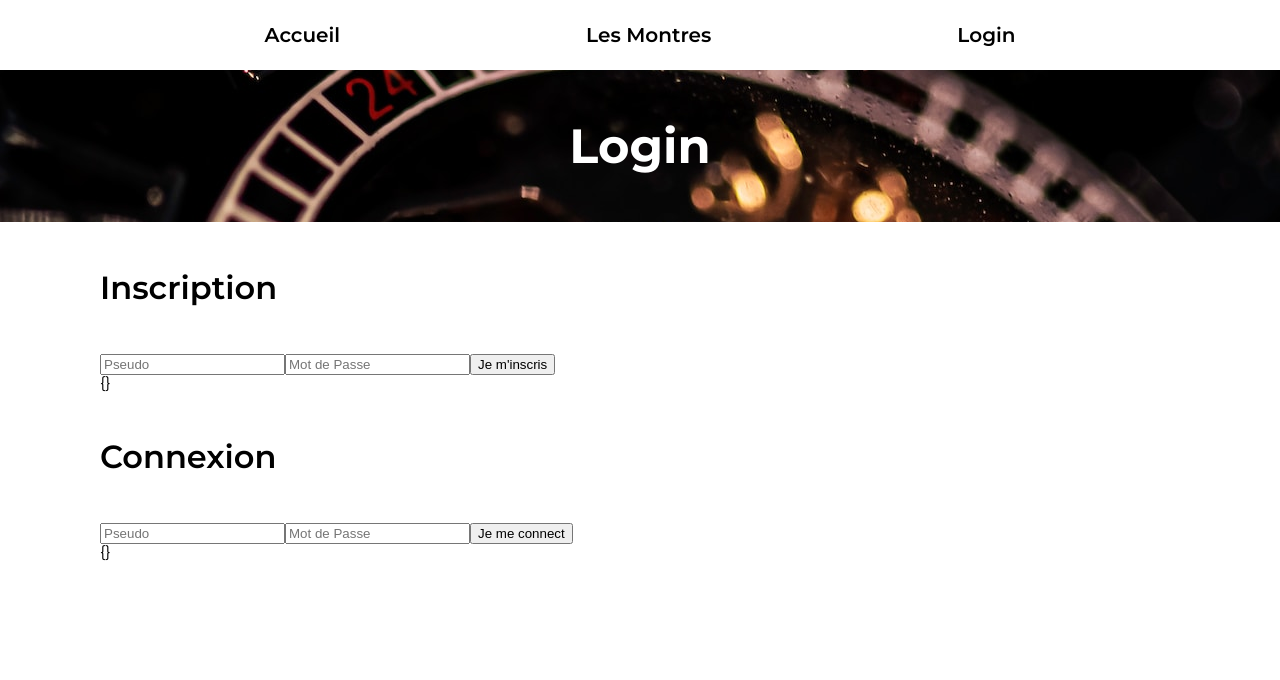
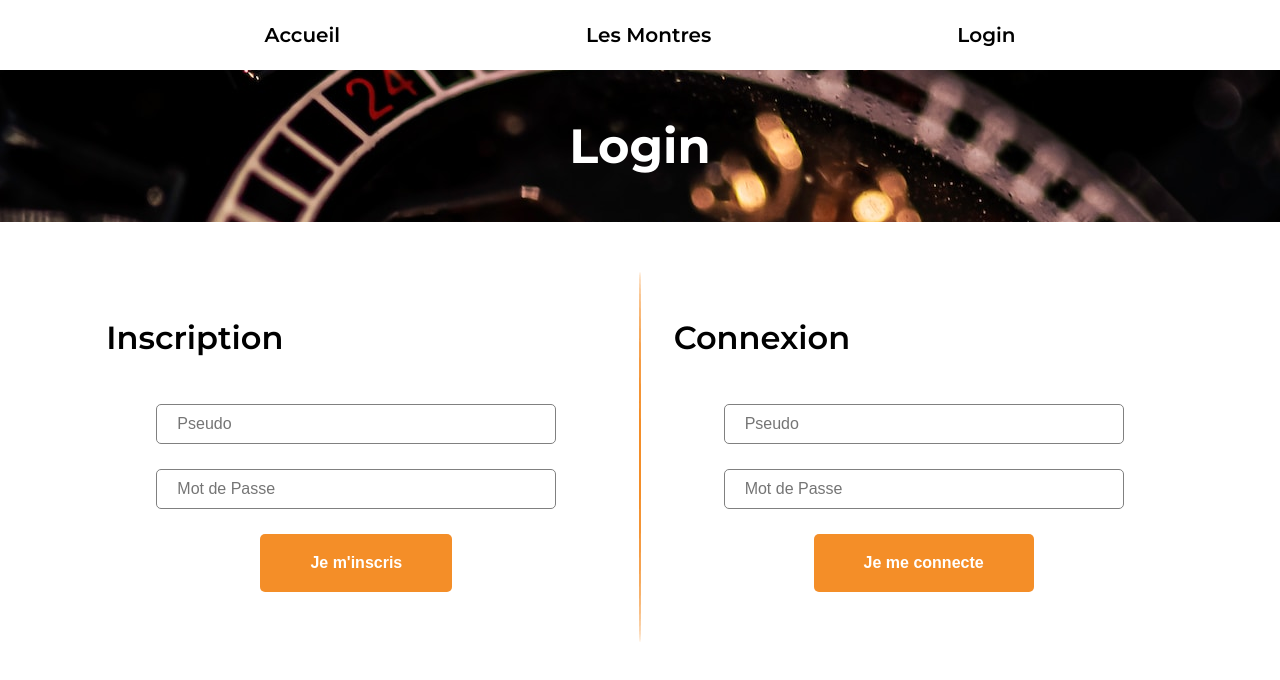
Before and after one commit to Aurelie-Runser/sae501-projet-front, a Nuxt app: page /login in a window 1280 px wide. Shown: the top 680 px of the page. Built offline with nearby package versions, Linux system fonts and the light colour scheme; no server answers.

Commit message:
mise en forme de la page login et des inputs

```diff
--- a/pages/login.vue
+++ b/pages/login.vue
@@ -1,36 +1,87 @@
 <template>
-    <main>
-        <myTitle>Login</myTitle>
+    <main class="login">
+        <myTitle class="login__title">Login</myTitle>
 
-        <div>
-            <h2>Inscription</h2>
+        <div class="login__sections">
+            <section class="login__inscription">
+                <h2>Inscription</h2>
 
-            <form @submit.prevent="inscription" method="post">
-                <input type="text" name="pesudo" id="pesudo" required placeholder="Pseudo" v-model="userNew.pseudo">
-                <input type="text" name="mdp" id="mdp" required placeholder="Mot de Passe" v-model="userNew.mdp">
+                <form class="login__form" @submit.prevent="inscription" method="post">
+                    <input type="text" name="pesudo" id="pesudo" required placeholder="Pseudo" v-model="userNew.pseudo">
+                    <input type="text" name="mdp" id="mdp" required placeholder="Mot de Passe" v-model="userNew.mdp">
+                    <input class="login__form--bouton" type="submit" value="Je m'inscris">
+                </form>
 
-                <input type="submit" value="Je m'inscris">
-            </form>
+            </section>
 
-            {{ userNew }}
+            <div class="login__deco"></div>
+
+            <section class="login__connexion">
+                <h2>Connexion</h2>
+
+                <form class="login__form" @submit.prevent="connexion" method="post">
+                    <input type="text" name="pesudo" id="pesudo" required placeholder="Pseudo" v-model="userCo.pseudo">
+                    <input type="text" name="mdp" id="mdp" required placeholder="Mot de Passe" v-model="userCo.mdp">
+                    <input class="login__form--bouton" type="submit" value="Je me connecte">
+                </form>
+
+            </section>
         </div>
 
-        <div>
-            <h2>Connexion</h2>
-
-            <form @submit.prevent="connexion" method="post">
-                <input type="text" name="pesudo" id="pesudo" required placeholder="Pseudo" v-model="userCo.pseudo">
-                <input type="text" name="mdp" id="mdp" required placeholder="Mot de Passe" v-model="userCo.mdp">
-
-                <input type="submit" value="Je me connect">
-            </form>
-
-            {{ userCo }}
-        </div>
-
-        <p>{{ message }}</p>
+        <p class="login__error">{{ message }}</p>
     </main>
 </template>
+
+<style lang="scss">
+.login{
+
+    &__sections{
+        display: flex;
+        flex-wrap: wrap;
+        justify-content: space-around;
+        gap: $m-small;
+
+        > * {
+            flex: 0 1 500px;
+        }
+    }
+
+    &__form{
+        display: flex;
+        flex-direction: column;
+        gap: $m-litle;
+        max-width: 80%;
+        margin: auto;
+        padding-bottom: $m-medium;
+
+        &--bouton{
+            margin: auto;
+        }
+    }
+
+    &__deco{
+        display: none;
+    }
+
+    @include xlarge{
+        &__deco{
+            display: block;
+            flex: none;
+            width: 2px;
+            border: none;
+            border-radius: 100%;
+            background: $color-main;
+        }
+    }
+
+    &__error{
+        height: fit-content;
+        margin-top: $m-litle;
+        text-align: center;
+        font-size: $font-size-regular;
+    }
+}
+</style>
 
 <script setup>
 import {API} from '@/utils/axios'
@@ -42,24 +93,23 @@ const userNew = ref({})
 const userCo = ref({})
 const message = ref("")
 
-// enregistrement de la montre modifiée dans la base de données
 const inscription = async () => {
     try {
         await API.post(`/user/add`, userNew.value);
-        message.value = "Vous êtes bien inscrit"
+        message.value = "Votre inscription a réussi. Bienvenue. Connectez-vous pour pouvoir créer vos montres et gérer votre panier."
+        connexion
     } catch (error) {
         console.error("Erreur lors de l'inscription :", error.message)
         message.value = "Erreur lors de l'inscription"
     }
 }
 
-// enregistrement de la montre modifiée dans la base de données
 const connexion = async () => {
     try {
         const response = await API.post(`/login`, userCo.value)
         const { token } = response.data // Récupérer le token depuis la réponse API
         store.setToken(token) // Enregistrer le token dans le store Pinia
-        message.value = "Vous êtes bien connecté"
+        message.value = "Vous êtes bien connecté. Bonjour"
         router.push('/compte')
     } catch (error) {
         console.error("Erreur lors de la connexion :", error.message)
--- a/scss/main.scss
+++ b/scss/main.scss
@@ -9,10 +9,6 @@
 
 main{
     padding: $m-big;
-}
-
-section{
-    margin: $m-big 0;
 }
 
 div {
@@ -32,6 +28,31 @@ h2{
     margin: $m-medium 0;
 }
 
+p{
+    font-size: $font_size-small;
+}
+
 select{
     border: red solid 2px;
 }
+
+input[type="text"],
+input[type="password"]{
+    padding: 10px $m-small;
+    border: lighten($color-black, 50%) solid 1.5px;
+    border-radius: 5px;
+    font-size: $font_size-small;
+
+    &:hover{
+        border-color: darken($color-main, 10%);
+    }
+
+    &:focus{
+        border-color: transparent;
+        outline: darken($color-main, 10%) solid 2px;
+    }
+}
+
+input[type="submit"]{
+    @include my_button;
+}
```
